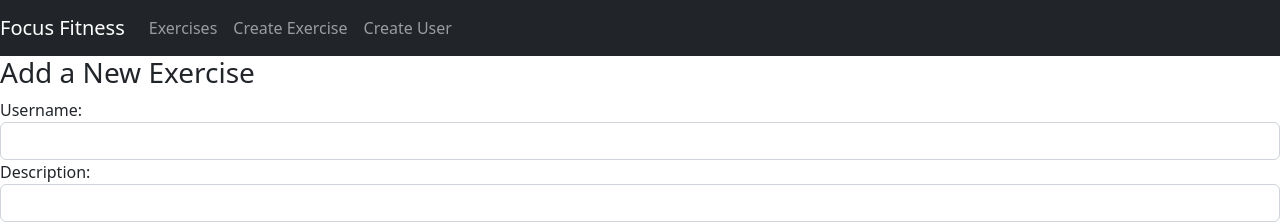
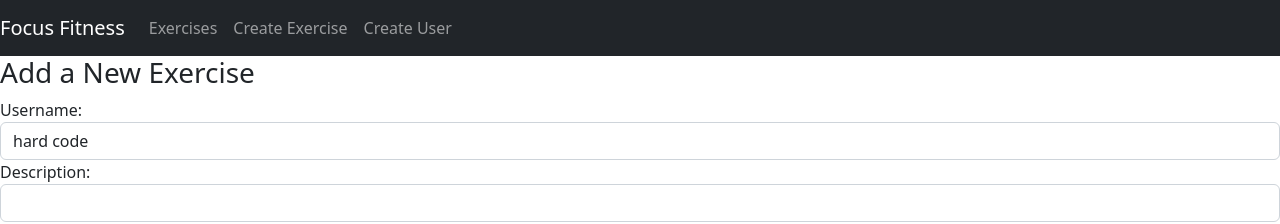
Before and after one commit to maryh1001/finalproject, a React (Create React App) app in the folder client/: page /create in a window 1280 px wide. Shown: the top 224 px of the page. Built offline with nearby package versions, Linux system fonts and the light colour scheme.

Commit message:
testing hard coded user and binding the this keyword to the different methods

```diff
--- a/client/src/components/CreateExercise.js
+++ b/client/src/components/CreateExercise.js
@@ -6,7 +6,11 @@ export default class CreateExercise extends Component {
     constructor(props) {
         super(props);
 
-
+        this.onChangeUsername = this.onChangeUsername.bind(this);
+        this.onChangeDescription = this.onChangeDescription.bind(this);
+        this.onChangeDuration = this.onChangeDuration.bind(this);
+        this.onChangeDate = this.onChangeDate.bind(this);
+        this.onSubmit = this.onSubmit.bind(this);
 
         this.state = {
             username: '',
@@ -17,7 +21,13 @@ export default class CreateExercise extends Component {
         }
     }
 
+    componentDidMount() {
 
+        this.setState({
+            users: ['hard code'],
+            username: 'hard code'
+        })
+    }
 
     onChangeUsername(e) {
         this.setState({
@@ -37,7 +47,7 @@ export default class CreateExercise extends Component {
         })
     }
 
-    onChangeDate(date) {
+      onChangeDate(date) {
         this.setState({
           date: date
         })
```
